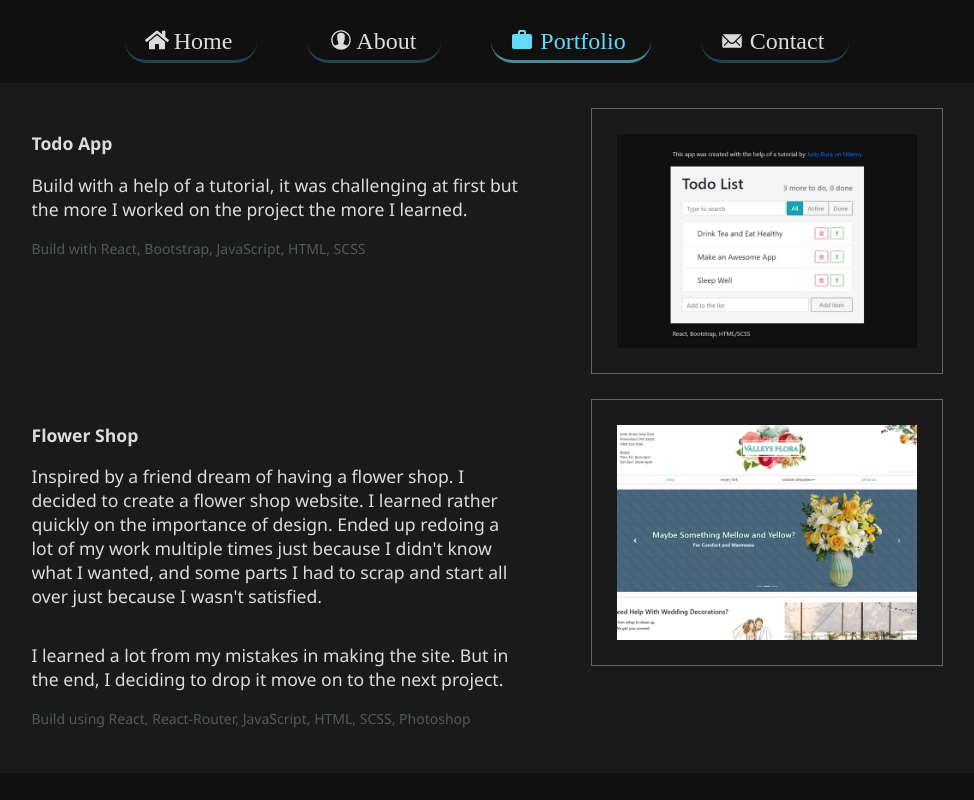
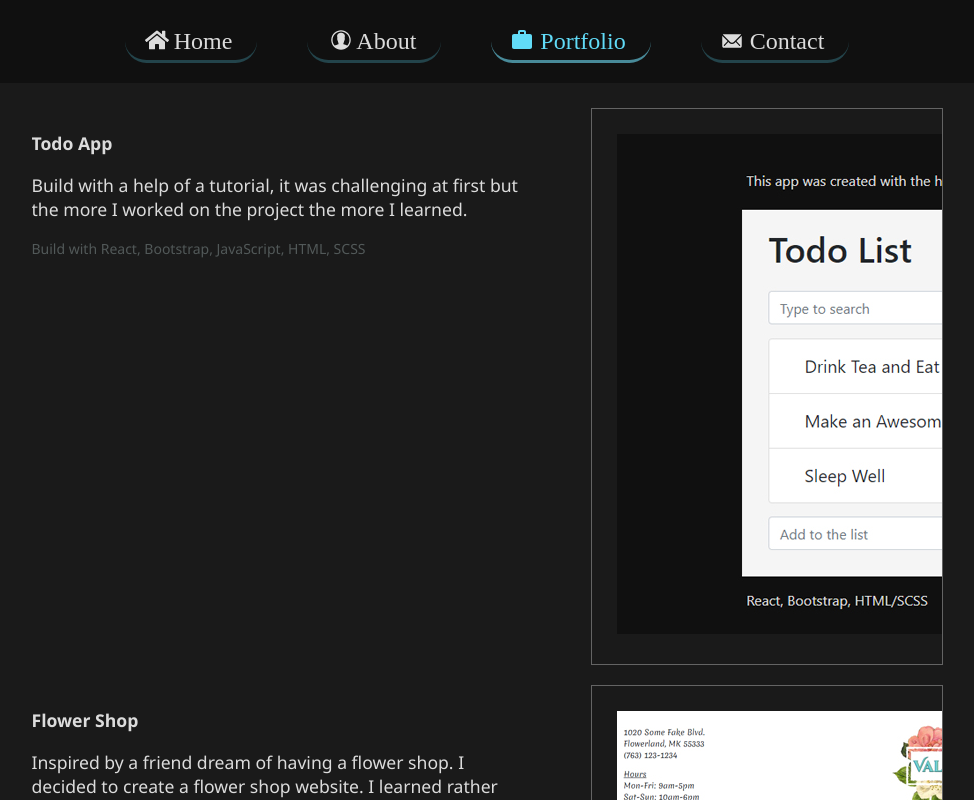
Before and after one commit to ArturCodes/artur-website-app, a React (Create React App) app: page /portfolio in a window 1280 px wide. Shown: the top 800 px of the page, without its empty margins (153-1127 px from the left). Built offline with nearby package versions, Linux system fonts and the light colour scheme.

Commit message:
Update portfolio.scss

```diff
--- a/src/components/portfolio/portfolio.scss
+++ b/src/components/portfolio/portfolio.scss
@@ -47,7 +47,7 @@
   }
 }
 
-img {
+.pic {
   padding: 25px;
   min-width: 300px;
   border: 1px solid rgb(100, 100, 100);
```
